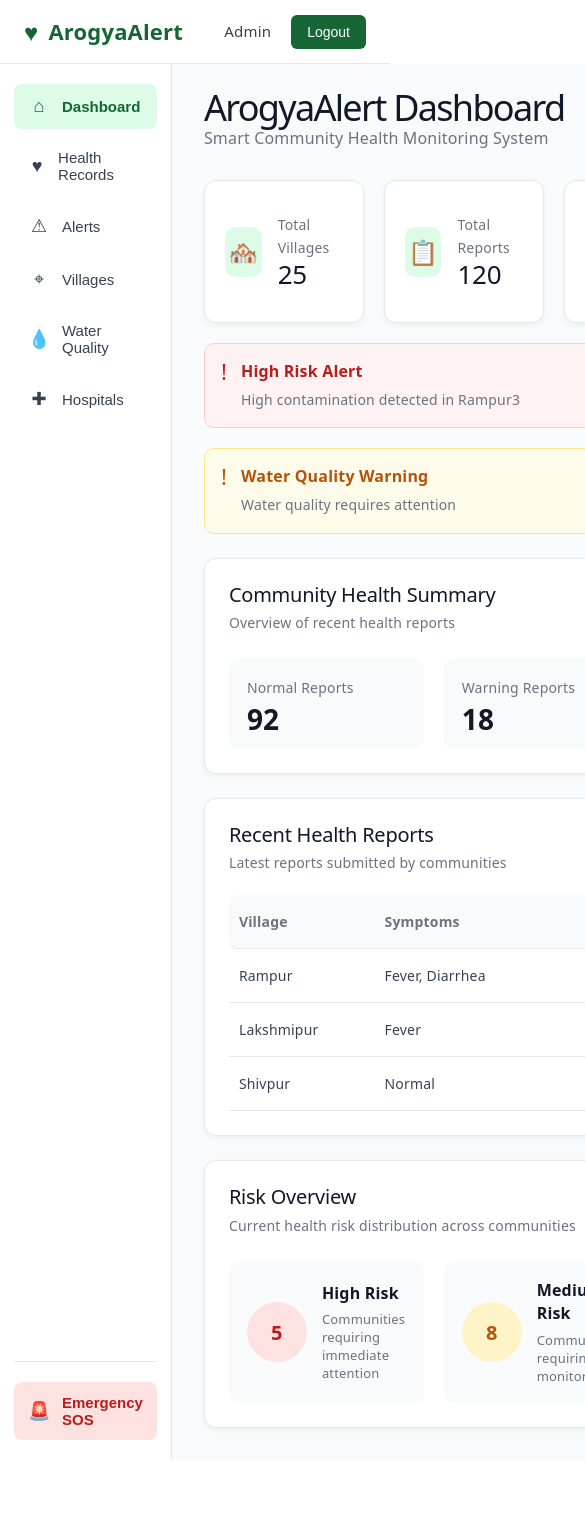
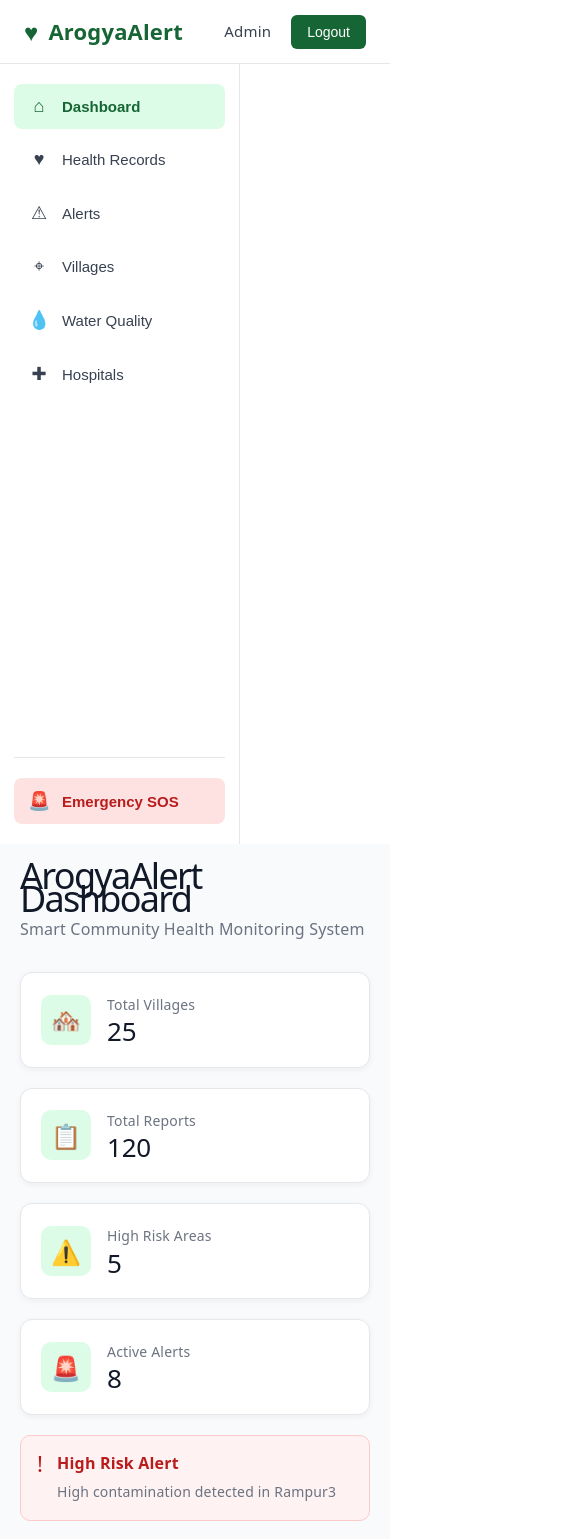
Before and after one commit to Vikashkumar920/Smart-Community-Health-Monitoring-System, a React (Vite) app in the folder frontend/: page / in a window 390 px wide. Shown: the top 1539 px of the page, 585 px wide, since content can reach past the window. Before the commit the page ends 1460 px from the top, so only its background shows below. Built offline with nearby package versions, Linux system fonts and the light colour scheme.

Commit message:
Make dashboard responsive

```diff
--- a/frontend/src/style.css
+++ b/frontend/src/style.css
@@ -320,3 +320,52 @@ code {
   gap: 20px;
   margin-top: 30px;
 }
+/* Responsive Design */
+
+@media (max-width: 1000px) {
+  .dashboard-cards {
+    grid-template-columns: repeat(2, 1fr);
+  }
+
+  .risk-content {
+    grid-template-columns: 1fr;
+  }
+
+  .summary-content {
+    grid-template-columns: 1fr;
+  }
+}
+
+@media (max-width: 700px) {
+  .app-layout {
+    flex-direction: column;
+  }
+
+  .dashboard-cards {
+    grid-template-columns: 1fr;
+  }
+
+  .main-content {
+    padding: 20px;
+  }
+
+  .reports-header,
+  .summary-header {
+    flex-direction: column;
+    align-items: flex-start;
+    gap: 15px;
+  }
+
+  .table-row {
+    grid-template-columns: 1fr;
+    gap: 8px;
+  }
+
+  .table-heading {
+    display: none;
+  }
+
+  .risk-stat {
+    padding: 15px;
+  }
+}
```
